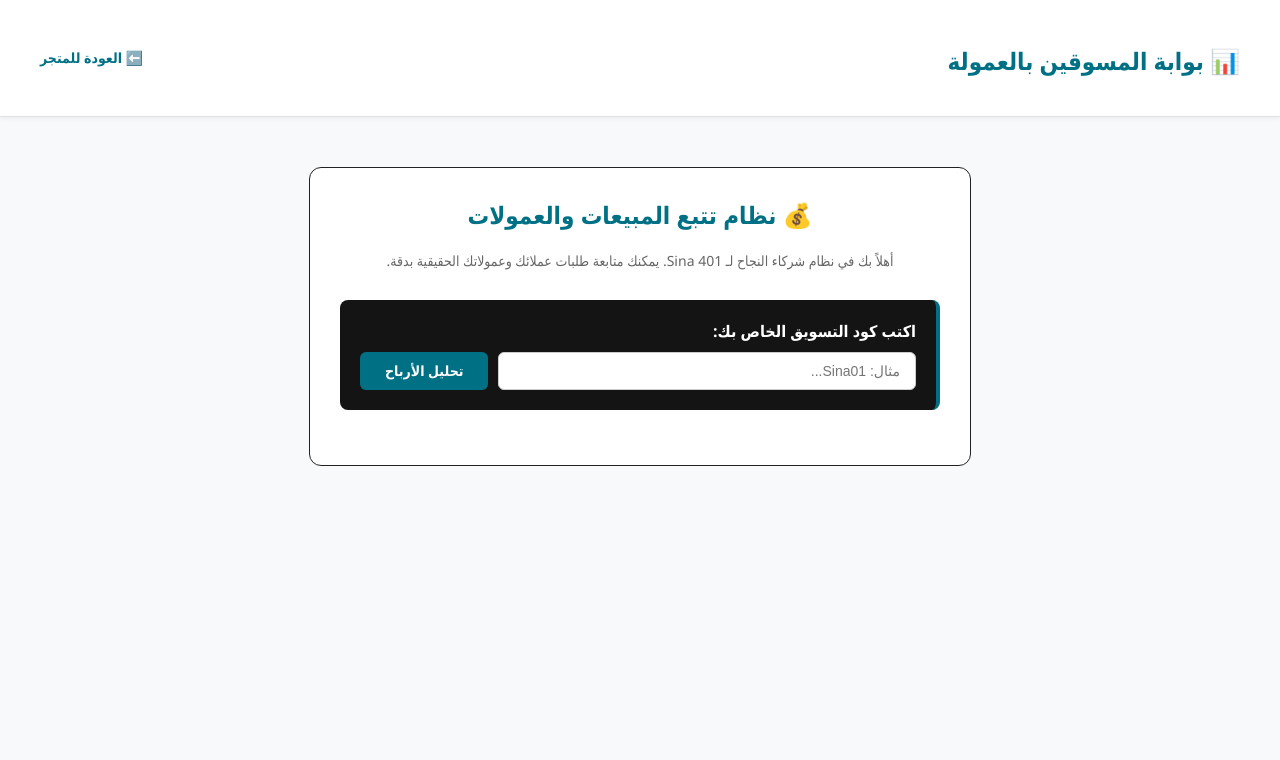
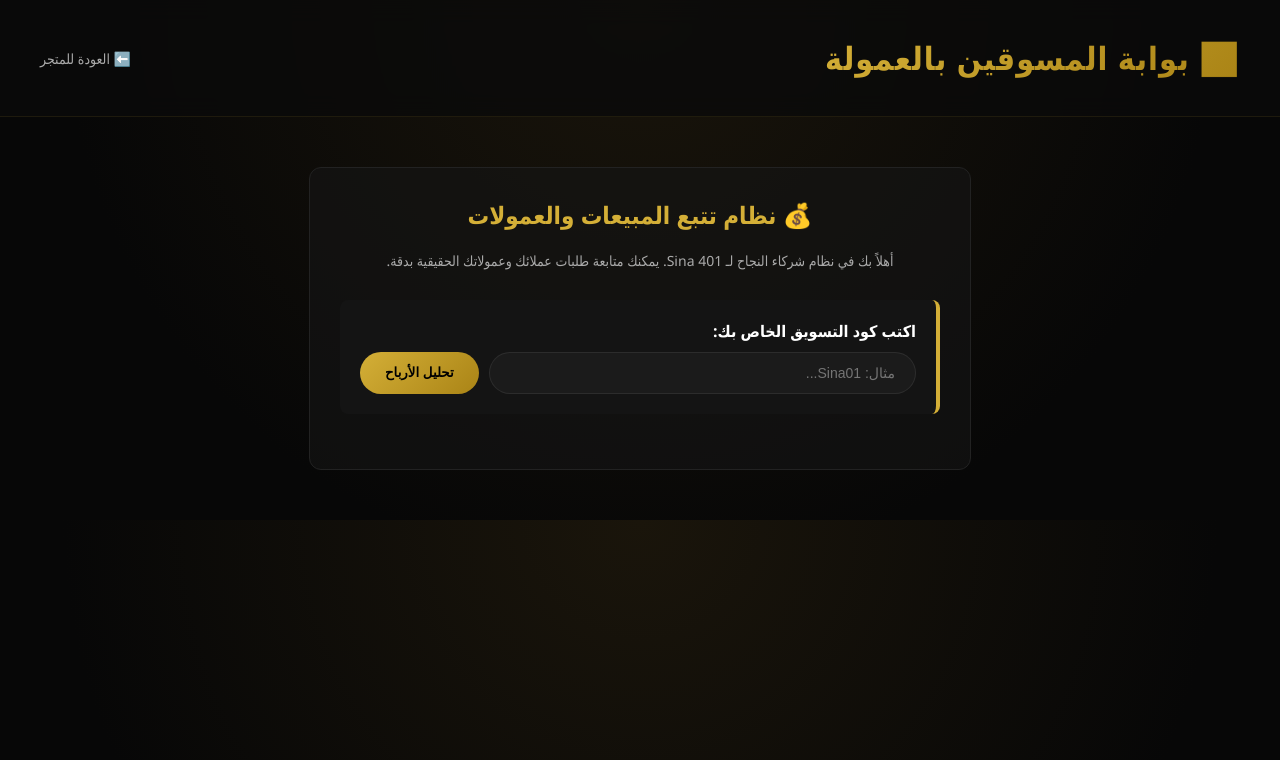
Before and after one commit to mosebh99/sina.401, a Flask app: page /marketers.html in a window 1280 px wide. Shown: the top 760 px of the page. Run offline with Flask 3, Linux system fonts and the light colour scheme; some libraries are stand-ins or nearby versions.

Commit message:
Update style.css

```diff
--- a/static/css/style.css
+++ b/static/css/style.css
@@ -1,35 +1,38 @@
 /* ==========================================================================
-   🎨 الهوية البصرية النظيفة والفاتحة لمتجر Sina 401
+   🎨 المتغيرات الأساسية والهوية البصرية المتكاملة (Sina 401 Theme)
    ========================================================================== */
 :root {
-    --primary: #007185; /* لون مريح واحترافي مستوحى من المتاجر العالمية */
-    --primary-hover: #005f73;
-    --bg: #f8f9fa; /* خلفية فاتحة ومريحة جداً للعين */
-    --card-bg: #ffffff; /* كروت بيضاء نقية للمنتجات */
-    --card-border: #e0e0e0;
-    --text: #333333; /* نصوص داكنة وواضحة للقراءة */
-    --text-muted: #666666;
-    --success: #2ea85c;
-    --danger: #d93838;
-    --transition: all 0.3s ease;
+    --primary: #d4af37; /* الذهبي الملكي الأصلي */
+    --primary-gradient: linear-gradient(135deg, #d4af37 0%, #aa8416 100%);
+    --primary-hover: #f3e5ab; /* الذهبي الفاتح عند التمرير */
+    --bg: #070707; /* الخلفية الداكنة العميقة */
+    --card-bg: rgba(20, 20, 20, 0.65); /* خلفية الكروت الزجاجية */
+    --card-border: rgba(212, 175, 55, 0.15); /* حدود الكروت الذهبية الخفيفة */
+    --text: #ffffff;
+    --text-muted: #aaaaaa;
+    --success: #22c55e;
+    --danger: #ef4444;
+    --transition: all 0.4s cubic-bezier(0.16, 1, 0.3, 1);
 }
 
 /* ==========================================================================
-   🌐 الإعدادات العامة للموقع
+   🌐 الإعدادات العامة للموقع والخطوط
    ========================================================================== */
 body {
     font-family: 'Segoe UI', Tahoma, Geneva, Verdana, sans-serif;
     background-color: var(--bg);
+    background-image: radial-gradient(circle at 50% 0%, #1a150b 0%, #070707 70%);
     color: var(--text);
     margin: 0;
     padding: 0;
     box-sizing: border-box;
-    direction: rtl;
+    overflow-x: hidden;
 }
 
 header {
-    background: #ffffff;
-    border-bottom: 1px solid var(--card-border);
+    background: rgba(10, 10, 10, 0.8);
+    backdrop-filter: blur(12px);
+    border-bottom: 1px solid rgba(212, 175, 55, 0.1);
     padding: 15px 40px;
     display: flex;
     justify-content: space-between;
@@ -37,37 +40,39 @@ header {
     position: sticky;
     top: 0;
     z-index: 999;
-    box-shadow: 0 2px 5px rgba(0,0,0,0.05);
 }
 
 header h1 a {
     color: var(--primary);
     text-decoration: none;
-    font-weight: bold;
-    font-size: 24px;
-}
-
-.nav-links {
-    color: var(--text-muted);
-    font-size: 14px;
-    font-weight: bold;
+    font-weight: 800;
+    letter-spacing: 1px;
+    background: var(--primary-gradient);
+    -webkit-background-clip: text;
+    -webkit-text-fill-color: transparent;
 }
 
 .nav-links a {
+    color: var(--text-muted);
+    text-decoration: none;
+    margin-right: 20px;
+    font-size: 14px;
+    transition: var(--transition);
+}
+
+.nav-links a:hover {
     color: var(--primary);
-    text-decoration: none;
-    margin-right: 15px;
 }
 
 /* ==========================================================================
    🔍 حقول الإدخال والـ Inputs
    ========================================================================== */
 .search-input {
-    background: #ffffff;
-    border: 1px solid #cccccc;
-    color: var(--text);
-    padding: 10px 15px;
-    border-radius: 6px;
+    background: rgba(255, 255, 255, 0.03);
+    border: 1px solid rgba(255, 255, 255, 0.08);
+    color: #fff;
+    padding: 12px 20px;
+    border-radius: 25px;
     width: 100%;
     box-sizing: border-box;
     font-size: 14px;
@@ -77,64 +82,98 @@ header h1 a {
 
 .search-input:focus {
     border-color: var(--primary);
-    box-shadow: 0 0 5px rgba(0, 113, 133, 0.3);
+    box-shadow: 0 0 12px rgba(212, 175, 55, 0.2);
+    background: rgba(255, 255, 255, 0.05);
+}
+
+/* ==========================================================================
+   📦 تصميم شبكة المنتجات والكروت (Grid System)
+   ========================================================================== */
+.products-container {
+    max-width: 1300px;
+    margin: 40px auto;
+    padding: 0 20px;
+    display: grid;
+    grid-template-columns: repeat(auto-fill, minmax(280px, 1fr));
+    gap: 30px;
+}
+
+.product-card {
+    background: var(--card-bg);
+    border: 1px solid var(--card-border);
+    border-radius: 20px;
+    overflow: hidden;
+    position: relative;
+    transition: var(--transition);
+    backdrop-filter: blur(10px);
+}
+
+.product-card:hover {
+    transform: translateY(-10px) scale(1.02);
+    border-color: rgba(212, 175, 55, 0.4);
+    box-shadow: 0 20px 40px rgba(212, 175, 55, 0.1);
+}
+
+.product-card img {
+    width: 100%;
+    height: 260px;
+    object-fit: cover;
+    transition: var(--transition);
+}
+
+.product-card:hover img {
+    transform: scale(1.05);
+}
+
+.product-info {
+    padding: 25px;
+    text-align: right;
+}
+
+.product-info h3 {
+    margin: 0 0 10px 0;
+    font-size: 18px;
+    font-weight: 700;
+}
+
+.product-info p {
+    color: var(--text-muted);
+    font-size: 13px;
+    line-height: 1.5;
+    margin: 0 0 20px 0;
+    height: 40px;
+    overflow: hidden;
+}
+
+.price-tag {
+    font-size: 22px;
+    color: var(--primary);
+    font-weight: 800;
+    margin-bottom: 15px;
+}
+
+.category-badge {
+    position: absolute;
+    top: 15px;
+    right: 15px;
+    background: rgba(0, 0, 0, 0.75);
+    border: 1px solid rgba(255, 255, 255, 0.1);
+    color: #fff;
+    padding: 4px 12px;
+    border-radius: 30px;
+    font-size: 11px;
+    backdrop-filter: blur(5px);
+    z-index: 2;
 }
 
 /* ==========================================================================
    🔘 الأزرار والروابط التفاعلية (Buttons)
    ========================================================================== */
 .btn-primary {
-    background: var(--primary);
-    color: #ffffff;
+    background: var(--primary-gradient);
+    color: #000;
     border: none;
-    padding: 10px 20px;
-    border-radius: 6px;
+    padding: 12px 25px;
+    border-radius: 25px;
     font-weight: bold;
-    font-family: inherit;
-    cursor: pointer;
-    width: 100%;
-    margin-top: 10px;
-    font-size: 14px;
-    display: inline-flex;
-    justify-content: center;
-    align-items: center;
-    gap: 8px;
-    transition: var(--transition);
-}
-
-.btn-primary:hover {
-    background: var(--primary-hover);
-    transform: translateY(-1px);
-}
-
-/* ==========================================================================
-   💬 زر الواتساب العائم الذكي
-   ========================================================================== */
-.whatsapp-float {
-    position: fixed;
-    bottom: 25px;
-    left: 25px;
-    background-color: #25d366;
-    color: #fff;
-    border-radius: 50%;
-    width: 55px;
-    height: 55px;
-    display: flex;
-    justify-content: center;
-    align-items: center;
-    box-shadow: 0 4px 10px rgba(0, 0, 0, 0.15);
-    z-index: 9999;
-    text-decoration: none;
-    transition: var(--transition);
-}
-
-.whatsapp-float:hover {
-    transform: scale(1.05);
-}
-
-/* استجابة الشاشات للموبايل */
-@media (max-width: 768px) {
-    header { padding: 15px 20px; }
-    header h1 { font-size: 20px; }
-    .nav-links a { font-size: 13px; }
-}
+    font-
```
